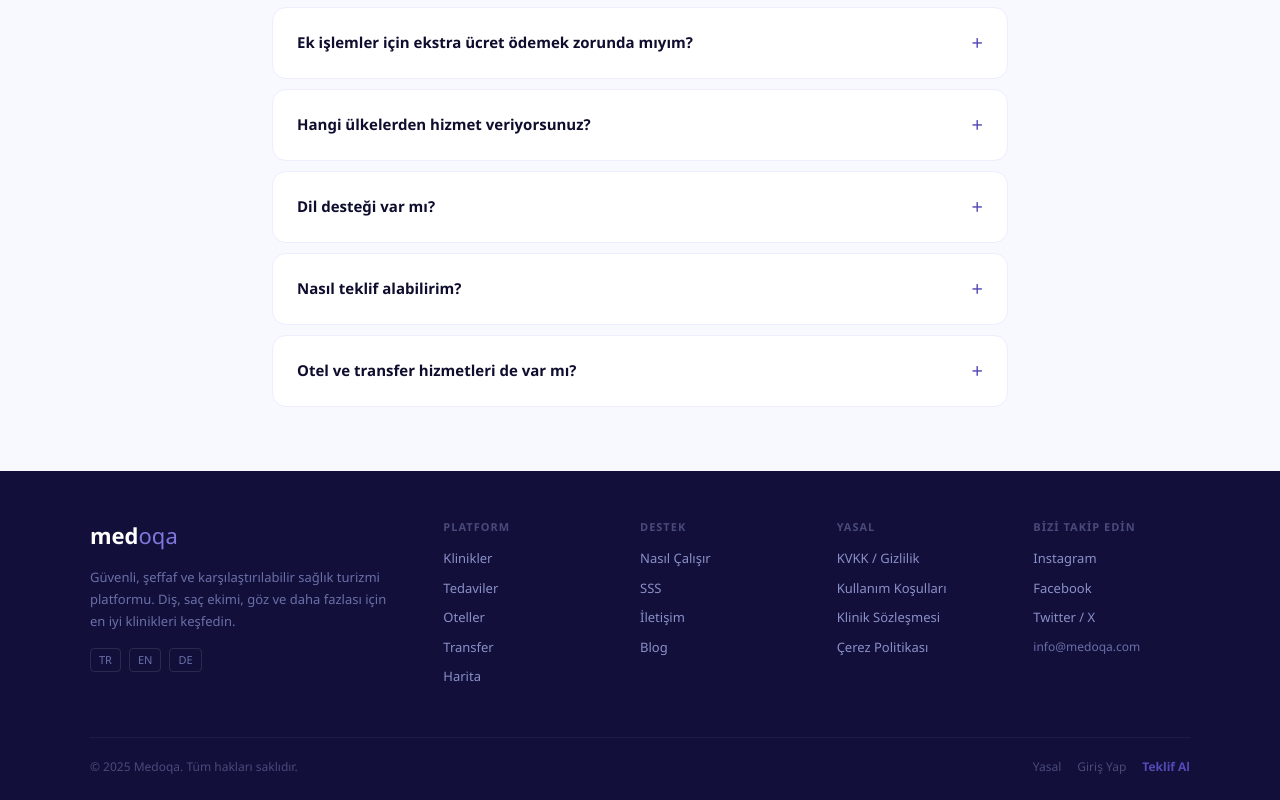
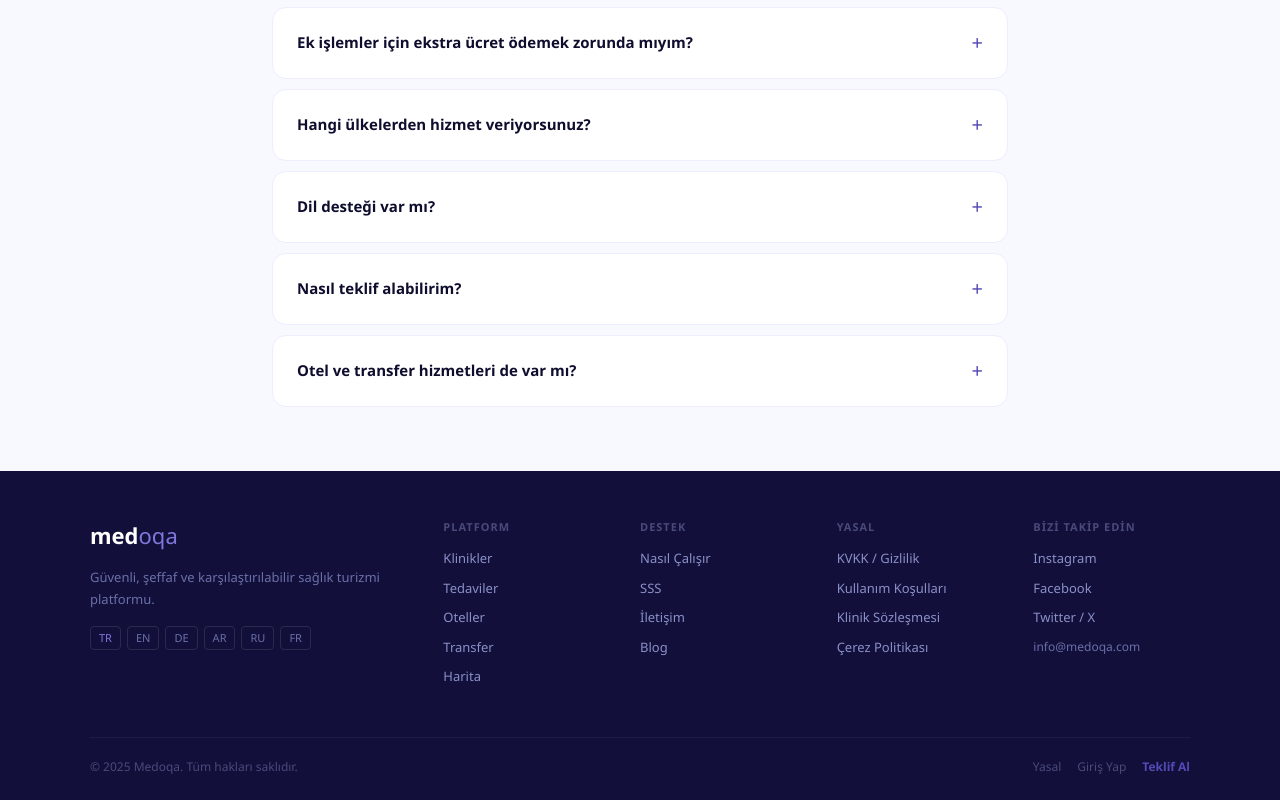
Before and after one commit to oznhaksever-source/Clinyo, a Next.js app: page /sss in a window 1280 px wide. Shown: the part 667-1467 px from the top of the page. Built offline with nearby package versions, Linux system fonts and the light colour scheme; no server answers.

Commit message:
iletisim sss footer 6 dil

```diff
--- a/app/components/Footer.tsx
+++ b/app/components/Footer.tsx
@@ -1,4 +1,3 @@
-
 "use client";
 import { useState, useEffect } from "react";
 import { useDil } from "../locales/context";
@@ -15,93 +14,12 @@ export default function Footer() {
   }, []);
 
   const icerik = {
-    tr: {
-      aciklama: "Güvenli, şeffaf ve karşılaştırılabilir sağlık turizmi platformu. Diş, saç ekimi, göz ve daha fazlası için en iyi klinikleri keşfedin.",
-      platform: "PLATFORM",
-      destek: "DESTEK",
-      takipEdin: "BİZİ TAKİP EDİN",
-      yasal: "YASAL",
-      linkler: {
-        platform: [
-          { ad: "Klinikler", href: "/klinikler" },
-          { ad: "Tedaviler", href: "/tedaviler" },
-          { ad: "Oteller", href: "/oteller" },
-          { ad: "Transfer", href: "/transfer" },
-          { ad: "Harita", href: "/harita" },
-        ],
-        destek: [
-          { ad: "Nasıl Çalışır", href: "/nasil-calisir" },
-          { ad: "SSS", href: "/sss" },
-          { ad: "İletişim", href: "/iletisim" },
-          { ad: "Blog", href: "/blog" },
-        ],
-        yasal: [
-          { ad: "KVKK / Gizlilik", href: "/sozlesmeler" },
-          { ad: "Kullanım Koşulları", href: "/sozlesmeler" },
-          { ad: "Klinik Sözleşmesi", href: "/sozlesmeler" },
-          { ad: "Çerez Politikası", href: "/sozlesmeler" },
-        ],
-      },
-      telif: "© 2025 Medoqa. Tüm hakları saklıdır.",
-    },
-    en: {
-      aciklama: "Safe, transparent and comparable health tourism platform. Discover the best clinics for dental, hair transplant, eye and more.",
-      platform: "PLATFORM",
-      destek: "SUPPORT",
-      takipEdin: "FOLLOW US",
-      yasal: "LEGAL",
-      linkler: {
-        platform: [
-          { ad: "Clinics", href: "/klinikler" },
-          { ad: "Treatments", href: "/tedaviler" },
-          { ad: "Hotels", href: "/oteller" },
-          { ad: "Transfer", href: "/transfer" },
-          { ad: "Map", href: "/harita" },
-        ],
-        destek: [
-          { ad: "How It Works", href: "/nasil-calisir" },
-          { ad: "FAQ", href: "/sss" },
-          { ad: "Contact", href: "/iletisim" },
-          { ad: "Blog", href: "/blog" },
-        ],
-        yasal: [
-          { ad: "Privacy Policy (GDPR)", href: "/sozlesmeler" },
-          { ad: "Terms of Use", href: "/sozlesmeler" },
-          { ad: "Clinic Agreement", href: "/sozlesmeler" },
-          { ad: "Cookie Policy", href: "/sozlesmeler" },
-        ],
-      },
-      telif: "© 2025 Medoqa. All rights reserved.",
-    },
-    de: {
-      aciklama: "Sichere, transparente und vergleichbare Gesundheitstourismusplattform. Entdecken Sie die besten Kliniken.",
-      platform: "PLATTFORM",
-      destek: "SUPPORT",
-      takipEdin: "FOLGEN SIE UNS",
-      yasal: "RECHTLICHES",
-      linkler: {
-        platform: [
-          { ad: "Kliniken", href: "/klinikler" },
-          { ad: "Behandlungen", href: "/tedaviler" },
-          { ad: "Hotels", href: "/oteller" },
-          { ad: "Transfer", href: "/transfer" },
-          { ad: "Karte", href: "/harita" },
-        ],
-        destek: [
-          { ad: "Wie es funktioniert", href: "/nasil-calisir" },
-          { ad: "FAQ", href: "/sss" },
-          { ad: "Kontakt", href: "/iletisim" },
-          { ad: "Blog", href: "/blog" },
-        ],
-        yasal: [
-          { ad: "Datenschutzerklärung (DSGVO)", href: "/sozlesmeler" },
-          { ad: "Nutzungsbedingungen", href: "/sozlesmeler" },
-          { ad: "Klinikvertrag", href: "/sozlesmeler" },
-          { ad: "Cookie-Richtlinie", href: "/sozlesmeler" },
-        ],
-      },
-      telif: "© 2025 Medoqa. Alle Rechte vorbehalten.",
-    },
+    tr: { aciklama: "Güvenli, şeffaf ve karşılaştırılabilir sağlık turizmi platformu.", platform: "PLATFORM", destek: "DESTEK", takipEdin: "BİZİ TAKİP EDİN", yasal: "YASAL", linkler: { platform: [{ad:"Klinikler",href:"/klinikler"},{ad:"Tedaviler",href:"/tedaviler"},{ad:"Oteller",href:"/oteller"},{ad:"Transfer",href:"/transfer"},{ad:"Harita",href:"/harita"}], destek: [{ad:"Nasıl Çalışır",href:"/nasil-calisir"},{ad:"SSS",href:"/sss"},{ad:"İletişim",href:"/iletisim"},{ad:"Blog",href:"/blog"}], yasal: [{ad:"KVKK / Gizlilik",href:"/sozlesmeler"},{ad:"Kullanım Koşulları",href:"/sozlesmeler"},{ad:"Klinik Sözleşmesi",href:"/sozlesmeler"},{ad:"Çerez Politikası",href:"/sozlesmeler"}] }, telif: "© 2025 Medoqa. Tüm hakları saklıdır.", girisYap: "Giriş Yap", teklifAl: "Teklif Al", yasal2: "Yasal" },
+    en: { aciklama: "Safe, transparent and comparable health tourism platform.", platform: "PLATFORM", destek: "SUPPORT", takipEdin: "FOLLOW US", yasal: "LEGAL", linkler: { platform: [{ad:"Clinics",href:"/klinikler"},{ad:"Treatments",href:"/tedaviler"},{ad:"Hotels",href:"/oteller"},{ad:"Transfer",href:"/transfer"},{ad:"Map",href:"/harita"}], destek: [{ad:"How It Works",href:"/nasil-calisir"},{ad:"FAQ",href:"/sss"},{ad:"Contact",href:"/iletisim"},{ad:"Blog",href:"/blog"}], yasal: [{ad:"Privacy Policy",href:"/sozlesmeler"},{ad:"Terms of Use",href:"/sozlesmeler"},{ad:"Clinic Agreement",href:"/sozlesmeler"},{ad:"Cookie Policy",href:"/sozlesmeler"}] }, telif: "© 2025 Medoqa. All rights reserved.", girisYap: "Sign In", teklifAl: "Get Quote", yasal2: "Legal" },
+    de: { aciklama: "Sichere, transparente und vergleichbare Gesundheitstourismusplattform.", platform: "PLATTFORM", destek: "SUPPORT", takipEdin: "FOLGEN SIE UNS", yasal: "RECHTLICHES", linkler: { platform: [{ad:"Kliniken",href:"/klinikler"},{ad:"Behandlungen",href:"/tedaviler"},{ad:"Hotels",href:"/oteller"},{ad:"Transfer",href:"/transfer"},{ad:"Karte",href:"/harita"}], destek: [{ad:"Wie es funktioniert",href:"/nasil-calisir"},{ad:"FAQ",href:"/sss"},{ad:"Kontakt",href:"/iletisim"},{ad:"Blog",href:"/blog"}], yasal: [{ad:"Datenschutzerklärung",href:"/sozlesmeler"},{ad:"Nutzungsbedingungen",href:"/sozlesmeler"},{ad:"Klinikvertrag",href:"/sozlesmeler"},{ad:"Cookie-Richtlinie",href:"/sozlesmeler"}] }, telif: "© 2025 Medoqa. Alle Rechte vorbehalten.", girisYap: "Anmelden", teklifAl: "Angebot", yasal2: "Rechtliches" },
+    ar: { aciklama: "منصة سياحة صحية آمنة وشفافة وقابلة للمقارنة.", platform: "المنصة", destek: "الدعم", takipEdin: "تابعنا", yasal: "قانوني", linkler: { platform: [{ad:"العيادات",href:"/klinikler"},{ad:"العلاجات",href:"/tedaviler"},{ad:"الفنادق",href:"/oteller"},{ad:"النقل",href:"/transfer"},{ad:"الخريطة",href:"/harita"}], destek: [{ad:"كيف يعمل",href:"/nasil-calisir"},{ad:"الأسئلة الشائعة",href:"/sss"},{ad:"اتصل بنا",href:"/iletisim"},{ad:"المدونة",href:"/blog"}], yasal: [{ad:"سياسة الخصوصية",href:"/sozlesmeler"},{ad:"شروط الاستخدام",href:"/sozlesmeler"},{ad:"اتفاقية العيادة",href:"/sozlesmeler"},{ad:"سياسة الكوكيز",href:"/sozlesmeler"}] }, telif: "© 2025 Medoqa. جميع الحقوق محفوظة.", girisYap: "تسجيل الدخول", teklifAl: "احصل على عرض", yasal2: "قانوني" },
+    ru: { aciklama: "Безопасная, прозрачная и сравнимая платформа медицинского туризма.", platform: "ПЛАТФОРМА", destek: "ПОДДЕРЖКА", takipEdin: "ПОДПИСЫВАЙТЕСЬ", yasal: "ПРАВОВОЕ", linkler: { platform: [{ad:"Клиники",href:"/klinikler"},{ad:"Лечение",href:"/tedaviler"},{ad:"Отели",href:"/oteller"},{ad:"Трансфер",href:"/transfer"},{ad:"Карта",href:"/harita"}], destek: [{ad:"Как это работает",href:"/nasil-calisir"},{ad:"FAQ",href:"/sss"},{ad:"Контакты",href:"/iletisim"},{ad:"Блог",href:"/blog"}], yasal: [{ad:"Политика конфиденц.",href:"/sozlesmeler"},{ad:"Условия использования",href:"/sozlesmeler"},{ad:"Соглашение клиники",href:"/sozlesmeler"},{ad:"Политика cookies",href:"/sozlesmeler"}] }, telif: "© 2025 Medoqa. Все права защищены.", girisYap: "Войти", teklifAl: "Получить предложение", yasal2: "Правовое" },
+    fr: { aciklama: "Plateforme de tourisme médical sûre, transparente et comparable.", platform: "PLATEFORME", destek: "SUPPORT", takipEdin: "SUIVEZ-NOUS", yasal: "LÉGAL", linkler: { platform: [{ad:"Cliniques",href:"/klinikler"},{ad:"Traitements",href:"/tedaviler"},{ad:"Hôtels",href:"/oteller"},{ad:"Transfert",href:"/transfer"},{ad:"Carte",href:"/harita"}], destek: [{ad:"Comment ça marche",href:"/nasil-calisir"},{ad:"FAQ",href:"/sss"},{ad:"Contact",href:"/iletisim"},{ad:"Blog",href:"/blog"}], yasal: [{ad:"Politique de confidentialité",href:"/sozlesmeler"},{ad:"Conditions d'utilisation",href:"/sozlesmeler"},{ad:"Accord clinique",href:"/sozlesmeler"},{ad:"Politique cookies",href:"/sozlesmeler"}] }, telif: "© 2025 Medoqa. Tous droits réservés.", girisYap: "Se connecter", teklifAl: "Obtenir un devis", yasal2: "Légal" },
   };
 
   const ic = icerik[dil as keyof typeof icerik] || icerik.tr;
@@ -109,25 +27,14 @@ export default function Footer() {
   return (
     <footer style={{ background: "#12103a", color: "#fff", padding: mobil ? "40px 16px 24px" : "48px 32px 24px" }}>
       <div style={{ maxWidth: "1100px", margin: "0 auto" }}>
-
-        {/* Üst kısım */}
-        <div style={{
-          display: "grid",
-          gridTemplateColumns: mobil ? "1fr 1fr" : "2fr 1fr 1fr 1fr 1fr",
-          gap: mobil ? "32px 20px" : "40px",
-          marginBottom: "40px"
-        }}>
+        <div style={{ display: "grid", gridTemplateColumns: mobil ? "1fr 1fr" : "2fr 1fr 1fr 1fr 1fr", gap: mobil ? "32px 20px" : "40px", marginBottom: "40px" }}>
           {/* Logo + Açıklama */}
           <div style={{ gridColumn: mobil ? "1 / -1" : "auto" }}>
-            <div style={{ fontSize: "22px", fontWeight: 700, marginBottom: "14px" }}>
-              med<span style={{ color: "#7F77DD", fontWeight: 300 }}>oqa</span>
-            </div>
-            <p style={{ fontSize: "13px", color: "#6b6fa8", lineHeight: "1.7", marginBottom: "16px" }}>
-              {ic.aciklama}
-            </p>
-            <div style={{ display: "flex", gap: "8px" }}>
-              {(["tr", "en", "de"] as const).map(d => (
-                <span key={d} style={{ fontSize: "11px", padding: "3px 8px", border: "1px solid #2a2a4e", borderRadius: "4px", color: "#6b6fa8", textTransform: "uppercase" }}>{d}</span>
+            <div style={{ fontSize: "22px", fontWeight: 700, marginBottom: "14px" }}>med<span style={{ color: "#7F77DD", fontWeight: 300 }}>oqa</span></div>
+            <p style={{ fontSize: "13px", color: "#6b6fa8", lineHeight: "1.7", marginBottom: "16px" }}>{ic.aciklama}</p>
+            <div style={{ display: "flex", gap: "6px", flexWrap: "wrap" }}>
+              {(["tr","en","de","ar","ru","fr"] as const).map(d => (
+                <span key={d} style={{ fontSize: "11px", padding: "3px 8px", border: "1px solid #2a2a4e", borderRadius: "4px", color: dil===d?"#7F77DD":"#6b6fa8", textTransform: "uppercase", cursor: "default" }}>{d}</span>
               ))}
             </div>
           </div>
@@ -174,15 +81,9 @@ export default function Footer() {
         <div style={{ borderTop: "1px solid #1e1b4b", paddingTop: "20px", display: "flex", flexDirection: mobil ? "column" : "row", justifyContent: "space-between", alignItems: mobil ? "flex-start" : "center", gap: "12px" }}>
           <div style={{ fontSize: "12px", color: "#4a4a7a" }}>{ic.telif}</div>
           <div style={{ display: "flex", gap: "16px", alignItems: "center" }}>
-            <a href="/sozlesmeler" style={{ fontSize: "12px", color: "#4a4a7a", textDecoration: "none" }}>
-              {dil === "tr" ? "Yasal" : dil === "en" ? "Legal" : "Rechtliches"}
-            </a>
-            <a href="/giris" style={{ fontSize: "12px", color: "#4a4a7a", textDecoration: "none" }}>
-              {dil === "tr" ? "Giriş Yap" : dil === "en" ? "Sign In" : "Anmelden"}
-            </a>
-            <a href="/teklif" style={{ fontSize: "12px", color: "#534AB7", textDecoration: "none", fontWeight: 600 }}>
-              {dil === "tr" ? "Teklif Al" : dil === "en" ? "Get Quote" : "Angebot"}
-            </a>
+            <a href="/sozlesmeler" style={{ fontSize: "12px", color: "#4a4a7a", textDecoration: "none" }}>{ic.yasal2}</a>
+            <a href="/giris" style={{ fontSize: "12px", color: "#4a4a7a", textDecoration: "none" }}>{ic.girisYap}</a>
+            <a href="/teklif" style={{ fontSize: "12px", color: "#534AB7", textDecoration: "none", fontWeight: 600 }}>{ic.teklifAl}</a>
           </div>
         </div>
       </div>
--- a/app/sss/page.tsx
+++ b/app/sss/page.tsx
@@ -19,48 +19,81 @@ export default function SSS() {
 
   const icerik = {
     tr: {
-      baslik: "Sıkça Sorulan Sorular",
-      altBaslik: "Aklınızdaki soruların cevaplarını burada bulabilirsiniz",
-      aramaPlaceholder: "Soru ara...",
+      baslik: "Sıkça Sorulan Sorular", altBaslik: "Aklınızdaki soruların cevaplarını burada bulabilirsiniz", aramaPlaceholder: "Soru ara...",
       sorular: [
-        { soru: "Medoqa ücretsiz mi?", cevap: "Evet! Hastalar için Medoqa tamamen ücretsizdir. Teklif almak, karşılaştırmak ve kliniklerle iletişim kurmak için hiçbir ücret ödemezsiniz." },
-        { soru: "Klinikler nasıl doğrulanır?", cevap: "Tüm klinikler Sağlık Bakanlığı lisansları, doktor sertifikaları ve sigorta belgelerini sunar. Admin onayı olmadan klinikler aktif olamaz." },
-        { soru: "Blokeli ödeme sistemi nasıl çalışır?", cevap: "Ödemeniz platformumuzda güvenle tutulur. Tedaviniz tamamlanıp siz onaylayana kadar kliniğe geçmez. Bu sayede paranız her zaman güvende." },
-        { soru: "Ek işlemler için ekstra ücret ödemek zorunda mıyım?", cevap: "Hayır! Klinik ek işlem önerecekse önce sizden onay almak zorundadır. Siz onaylamadan hiçbir ek işlem yapılamaz." },
+        { soru: "Medoqa ücretsiz mi?", cevap: "Evet! Hastalar için Medoqa tamamen ücretsizdir." },
+        { soru: "Klinikler nasıl doğrulanır?", cevap: "Tüm klinikler Sağlık Bakanlığı lisansları, doktor sertifikaları ve sigorta belgelerini sunar." },
+        { soru: "Blokeli ödeme sistemi nasıl çalışır?", cevap: "Ödemeniz platformumuzda güvenle tutulur. Tedaviniz tamamlanıp siz onaylayana kadar kliniğe geçmez." },
+        { soru: "Ek işlemler için ekstra ücret ödemek zorunda mıyım?", cevap: "Hayır! Klinik ek işlem önerecekse önce sizden onay almak zorundadır." },
         { soru: "Hangi ülkelerden hizmet veriyorsunuz?", cevap: "Medoqa global bir platformdur. Dünyanın her yerinden hasta kabul eden kliniklerle çalışıyoruz." },
-        { soru: "Dil desteği var mı?", cevap: "Evet! Platform Türkçe, İngilizce ve Almanca olarak kullanılabilir." },
+        { soru: "Dil desteği var mı?", cevap: "Evet! Platform Türkçe, İngilizce, Almanca, Arapça, Rusça ve Fransızca olarak kullanılabilir." },
         { soru: "Nasıl teklif alabilirim?", cevap: "'Teklif Al' butonuna tıklayın, 3 adımda tedavinizi ve bilgilerinizi girin. Klinikler 2-4 saat içinde yanıt verir." },
         { soru: "Otel ve transfer hizmetleri de var mı?", cevap: "Evet! Partner otellerimiz ve transfer firmalarımız ile tedavi sürecinizi baştan sona planlayabilirsiniz." },
       ],
     },
     en: {
-      baslik: "Frequently Asked Questions",
-      altBaslik: "Find answers to your questions here",
-      aramaPlaceholder: "Search questions...",
+      baslik: "Frequently Asked Questions", altBaslik: "Find answers to your questions here", aramaPlaceholder: "Search questions...",
       sorular: [
-        { soru: "Is Medoqa free?", cevap: "Yes! Medoqa is completely free for patients. You pay nothing to receive quotes, compare, and communicate with clinics." },
-        { soru: "How are clinics verified?", cevap: "All clinics submit Ministry of Health licenses, doctor certificates and insurance documents. Clinics cannot be active without admin approval." },
-        { soru: "How does the escrow payment system work?", cevap: "Your payment is safely held on our platform. It doesn't go to the clinic until your treatment is complete and you approve." },
-        { soru: "Do I have to pay extra for additional procedures?", cevap: "No! The clinic must get your approval before any additional procedures. Nothing can be done without your approval." },
-        { soru: "Which countries do you serve?", cevap: "Medoqa is a global platform. We work with clinics that accept patients from all over the world." },
-        { soru: "Is there language support?", cevap: "Yes! The platform is available in Turkish, English and German." },
-        { soru: "How can I get a quote?", cevap: "Click 'Get Quote', enter your treatment and details in 3 steps. Clinics respond within 2-4 hours." },
+        { soru: "Is Medoqa free?", cevap: "Yes! Medoqa is completely free for patients." },
+        { soru: "How are clinics verified?", cevap: "All clinics submit Ministry of Health licenses, doctor certificates and insurance documents." },
+        { soru: "How does the escrow payment system work?", cevap: "Your payment is safely held on our platform until treatment is complete and you approve." },
+        { soru: "Do I have to pay extra for additional procedures?", cevap: "No! The clinic must get your approval before any additional procedures." },
+        { soru: "Which countries do you serve?", cevap: "Medoqa is a global platform working with clinics for patients from all over the world." },
+        { soru: "Is there language support?", cevap: "Yes! Turkish, English, German, Arabic, Russian and French are supported." },
+        { soru: "How can I get a quote?", cevap: "Click 'Get Quote', enter your treatment in 3 steps. Clinics respond within 2-4 hours." },
         { soru: "Are hotel and transfer services available?", cevap: "Yes! With our partner hotels and transfer companies, you can plan your entire treatment process." },
       ],
     },
     de: {
-      baslik: "Häufig gestellte Fragen",
-      altBaslik: "Hier finden Sie Antworten auf Ihre Fragen",
-      aramaPlaceholder: "Fragen suchen...",
+      baslik: "Häufig gestellte Fragen", altBaslik: "Hier finden Sie Antworten auf Ihre Fragen", aramaPlaceholder: "Fragen suchen...",
       sorular: [
-        { soru: "Ist Medoqa kostenlos?", cevap: "Ja! Medoqa ist für Patienten völlig kostenlos. Sie zahlen nichts, um Angebote zu erhalten, zu vergleichen und mit Kliniken zu kommunizieren." },
-        { soru: "Wie werden Kliniken verifiziert?", cevap: "Alle Kliniken reichen Lizenzen, Arztzertifikate und Versicherungsdokumente ein. Ohne Admin-Genehmigung können Kliniken nicht aktiv sein." },
-        { soru: "Wie funktioniert das Treuhandzahlungssystem?", cevap: "Ihre Zahlung wird sicher auf unserer Plattform gehalten. Sie geht erst an die Klinik, wenn Ihre Behandlung abgeschlossen ist und Sie genehmigen." },
-        { soru: "Muss ich für zusätzliche Eingriffe extra bezahlen?", cevap: "Nein! Die Klinik muss Ihre Genehmigung einholen. Ohne Ihre Genehmigung nichts." },
-        { soru: "Welche Länder bedienen Sie?", cevap: "Medoqa ist eine globale Plattform. Wir arbeiten mit Kliniken, die Patienten aus aller Welt aufnehmen." },
-        { soru: "Gibt es Sprachunterstützung?", cevap: "Ja! Die Plattform ist auf Türkisch, Englisch und Deutsch verfügbar." },
-        { soru: "Wie kann ich ein Angebot erhalten?", cevap: "Klicken Sie auf 'Angebot holen', geben Sie Ihre Behandlung in 3 Schritten ein. Kliniken antworten in 2-4 Stunden." },
-        { soru: "Sind Hotel- und Transferdienste verfügbar?", cevap: "Ja! Mit unseren Partnerhotels und Transferunternehmen können Sie Ihren gesamten Behandlungsprozess planen." },
+        { soru: "Ist Medoqa kostenlos?", cevap: "Ja! Medoqa ist für Patienten völlig kostenlos." },
+        { soru: "Wie werden Kliniken verifiziert?", cevap: "Alle Kliniken reichen Lizenzen, Arztzertifikate und Versicherungsdokumente ein." },
+        { soru: "Wie funktioniert das Treuhandzahlungssystem?", cevap: "Ihre Zahlung wird sicher gehalten bis Behandlung abgeschlossen ist und Sie genehmigen." },
+        { soru: "Muss ich für Zusatzeingriffe extra bezahlen?", cevap: "Nein! Die Klinik muss Ihre Genehmigung einholen." },
+        { soru: "Welche Länder bedienen Sie?", cevap: "Medoqa ist eine globale Plattform mit Kliniken für Patienten aus aller Welt." },
+        { soru: "Gibt es Sprachunterstützung?", cevap: "Ja! Türkisch, Englisch, Deutsch, Arabisch, Russisch und Französisch." },
+        { soru: "Wie kann ich ein Angebot erhalten?", cevap: "Klicken Sie auf 'Angebot holen', geben Sie Ihre Behandlung in 3 Schritten ein." },
+        { soru: "Sind Hotel- und Transferdienste verfügbar?", cevap: "Ja! Mit unseren Partnerhotels können Sie Ihren gesamten Behandlungsprozess planen." },
+      ],
+    },
+    ar: {
+      baslik: "الأسئلة الشائعة", altBaslik: "ابحث عن إجابات لأسئلتك هنا", aramaPlaceholder: "ابحث في الأسئلة...",
+      sorular: [
+        { soru: "هل Medoqa مجانية؟", cevap: "نعم! Medoqa مجانية تماماً للمرضى." },
+        { soru: "كيف يتم التحقق من العيادات؟", cevap: "جميع العيادات تقدم تراخيص وزارة الصحة وشهادات الأطباء ووثائق التأمين." },
+        { soru: "كيف يعمل نظام الدفع الضمني؟", cevap: "أموالك محفوظة بأمان حتى اكتمال علاجك وموافقتك." },
+        { soru: "هل يجب أن أدفع إضافياً للإجراءات الإضافية؟", cevap: "لا! يجب على العيادة الحصول على موافقتك قبل أي إجراء إضافي." },
+        { soru: "ما الدول التي تخدمونها؟", cevap: "Medoqa منصة عالمية تعمل مع عيادات تقبل المرضى من جميع أنحاء العالم." },
+        { soru: "هل هناك دعم لغوي؟", cevap: "نعم! العربية والتركية والإنجليزية والألمانية والروسية والفرنسية مدعومة." },
+        { soru: "كيف أحصل على عرض؟", cevap: "انقر على 'احصل على عرض'، أدخل علاجك في 3 خطوات. العيادات ترد خلال 2-4 ساعات." },
+        { soru: "هل تتوفر خدمات الفندق والنقل؟", cevap: "نعم! مع فنادقنا الشريكة يمكنك التخطيط لعملية علاجك بالكامل." },
+      ],
+    },
+    ru: {
+      baslik: "Часто задаваемые вопросы", altBaslik: "Найдите ответы на свои вопросы здесь", aramaPlaceholder: "Поиск вопросов...",
+      sorular: [
+        { soru: "Medoqa бесплатна?", cevap: "Да! Medoqa полностью бесплатна для пациентов." },
+        { soru: "Как проверяются клиники?", cevap: "Все клиники предоставляют лицензии, сертификаты врачей и страховые документы." },
+        { soru: "Как работает система эскроу?", cevap: "Ваш платёж хранится в безопасности до завершения лечения и вашего одобрения." },
+        { soru: "Нужно ли платить за дополнительные процедуры?", cevap: "Нет! Клиника обязана получить ваше согласие перед любой дополнительной процедурой." },
+        { soru: "Какие страны вы обслуживаете?", cevap: "Medoqa — глобальная платформа с клиниками для пациентов со всего мира." },
+        { soru: "Есть ли языковая поддержка?", cevap: "Да! Русский, турецкий, английский, немецкий, арабский и французский." },
+        { soru: "Как получить предложение?", cevap: "Нажмите 'Получить предложение', введите данные в 3 шага. Клиники отвечают за 2-4 часа." },
+        { soru: "Доступны ли услуги отеля и трансфера?", cevap: "Да! С нашими партнёрскими отелями вы можете спланировать весь процесс лечения." },
+      ],
+    },
+    fr: {
+      baslik: "Questions fréquentes", altBaslik: "Trouvez des réponses à vos questions ici", aramaPlaceholder: "Rechercher des questions...",
+      sorular: [
+        { soru: "Medoqa est-il gratuit ?", cevap: "Oui ! Medoqa est entièrement gratuit pour les patients." },
+        { soru: "Comment les cliniques sont-elles vérifiées ?", cevap: "Toutes les cliniques soumettent leurs licences, certificats médecins et documents d'assurance." },
+        { soru: "Comment fonctionne le système de paiement sécurisé ?", cevap: "Votre paiement est conservé en sécurité jusqu'à la fin du traitement et votre approbation." },
+        { soru: "Dois-je payer extra pour des actes supplémentaires ?", cevap: "Non ! La clinique doit obtenir votre accord avant tout acte supplémentaire." },
+        { soru: "Quels pays desservez-vous ?", cevap: "Medoqa est une plateforme mondiale avec des cliniques pour patients du monde entier." },
+        { soru: "Y a-t-il un support linguistique ?", cevap: "Oui ! Français, turc, anglais, allemand, arabe et russe sont supportés." },
+        { soru: "Comment obtenir un devis ?", cevap: "Cliquez sur 'Obtenir un devis', entrez votre traitement en 3 étapes. Réponse en 2-4 heures." },
+        { soru: "Les services hôtel et transfert sont-ils disponibles ?", cevap: "Oui ! Avec nos hôtels partenaires, vous pouvez planifier tout votre processus de traitement." },
       ],
     },
   };
@@ -79,7 +112,6 @@ export default function SSS() {
         <p style={{ color: "#8b8fc8", fontSize: mobil ? "14px" : "16px", marginBottom: "28px" }}>{ic.altBaslik}</p>
         <input type="text" placeholder={ic.aramaPlaceholder} value={arama} onChange={e => setArama(e.target.value)} style={{ maxWidth: "400px", width: "100%", border: "none", borderRadius: "10px", padding: "12px 20px", fontSize: "14px", outline: "none" }} />
       </section>
-
       <section style={{ maxWidth: "800px", margin: "0 auto", padding: mobil ? "32px 16px" : "64px 32px" }}>
         <div style={{ display: "flex", flexDirection: "column", gap: "10px" }}>
           {filtrelenmis.map((s, i) => (
```
Also changed, not shown: app/iletisim/page.tsx (+3 -4 lines).
